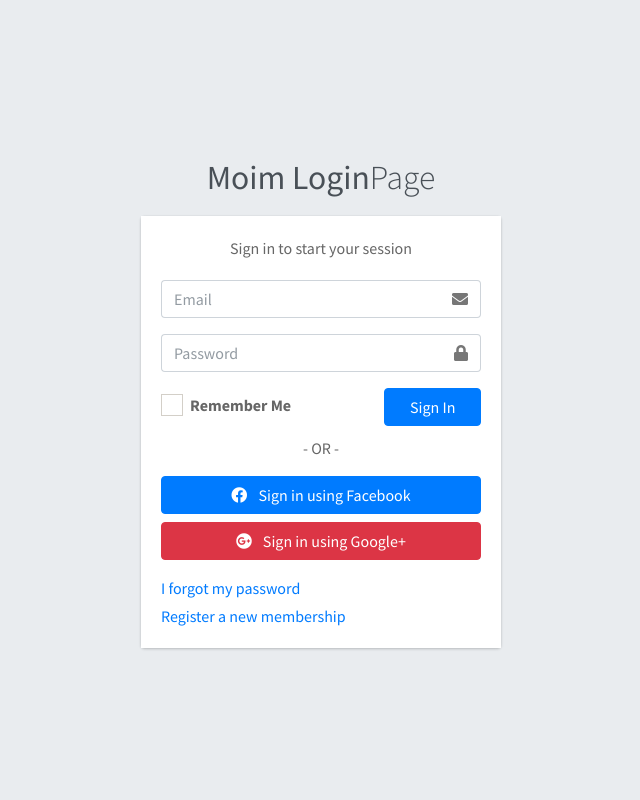
After one commit to pmc-web/pmcFirstWeb, a Spring Boot app: page /page/login in a window 1280 px wide. The commit adds this page. Shown: the whole page, without its empty margins (319-959 px from the left). Run offline with Spring Boot 4, Linux system fonts and the light colour scheme; some of the project's set-up classes (security, data sources, template engines, error pages and the like) are left out, and stand-ins take their place; some libraries are stand-ins or nearby versions.

Commit message:
코드 수정

```diff
--- a/src/main/java/com/bootproj/pmcweb/Controller/HomeController.java
+++ b/src/main/java/com/bootproj/pmcweb/Controller/HomeController.java
@@ -19,7 +19,7 @@ public class HomeController {
         List<Study> studyList = studyService.selectStudyList();
         model.addAttribute("studyList", studyList);
 
-        return "login";
+        return "test";
     }
 
     @GetMapping("/")
@@ -27,5 +27,4 @@ public class HomeController {
 
         return "main";
     }
-
 }
--- /dev/null
+++ b/src/main/java/com/bootproj/pmcweb/Controller/LoginController.java
@@ -0,0 +1,16 @@
+package com.bootproj.pmcweb.Controller;
+
+import org.springframework.stereotype.Controller;
+import org.springframework.web.bind.annotation.GetMapping;
+import org.springframework.web.bind.annotation.PathVariable;
+
+import java.util.Optional;
+
+@Controller
+public class LoginController {
+
+    @GetMapping("/page/{name}")
+    public String getPage(@PathVariable String name){
+        return "views/user/" + name;
+    }
+}
--- a/src/main/java/com/bootproj/pmcweb/PmcwebApplication.java
+++ b/src/main/java/com/bootproj/pmcweb/PmcwebApplication.java
@@ -1,8 +1,9 @@
 package com.bootproj.pmcweb;
 
-import org.mybatis.spring.annotation.MapperScan;
 import org.springframework.boot.SpringApplication;
 import org.springframework.boot.autoconfigure.SpringBootApplication;
+
+import javax.sql.DataSource;
 
 @SpringBootApplication
 public class PmcwebApplication {
@@ -10,5 +11,4 @@ public class PmcwebApplication {
 	public static void main(String[] args) {
 		SpringApplication.run(PmcwebApplication.class, args);
 	}
-
 }
--- a/src/main/resources/templates/views/navbar.html
+++ b/src/main/resources/templates/views/navbar.html
@@ -26,6 +26,12 @@
                 </div>
             </div>
         </form>
+
+        <ul class="navbar-nav">
+            <li class="nav-item d-none d-sm-inline-block">
+                <a href="/page/login" class="nav-link">login</a>
+            </li>
+        </ul>
 
         <!-- Right navbar links -->
         <ul class="navbar-nav ml-auto">
--- /dev/null
+++ b/src/main/resources/templates/views/user/login.html
@@ -0,0 +1,92 @@
+
+<!DOCTYPE html>
+<html>
+<head>
+    <meta charset="utf-8">
+    <meta http-equiv="X-UA-Compatible" content="IE=edge">
+    <title>Moim Project Log in</title>
+    <!-- Tell the browser to be responsive to screen width -->
+    <meta name="viewport" content="width=device-width, initial-scale=1">
+
+    <link rel="stylesheet" href="../../plugins/fontawesome-free/css/all.min.css">
+    <link rel="stylesheet" href="https://code.ionicframework.com/ionicons/2.0.1/css/ionicons.min.css">
+    <link rel="stylesheet" href="../../plugins/icheck-bootstrap/icheck-bootstrap.min.css">
+    <link rel="stylesheet" href="../../dist/css/adminlte.min.css">
+    <link href="https://fonts.googleapis.com/css?family=Source+Sans+Pro:300,400,400i,700" rel="stylesheet">
+</head>
+<body class="hold-transition login-page">
+<div class="login-box">
+    <div class="login-logo">
+        <a href="/"><b>Moim Login</b>Page</a>
+    </div>
+    <!-- /.login-logo -->
+    <div class="card">
+        <div class="card-body login-card-body">
+            <p class="login-box-msg">Sign in to start your session</p>
+
+            <form action="#" method="post">
+                <div class="input-group mb-3">
+                    <input type="email" class="form-control" placeholder="Email">
+                    <div class="input-group-append">
+                        <div class="input-group-text">
+                            <span class="fas fa-envelope"></span>
+                        </div>
+                    </div>
+                </div>
+                <div class="input-group mb-3">
+                    <input type="password" class="form-control" placeholder="Password">
+                    <div class="input-group-append">
+                        <div class="input-group-text">
+                            <span class="fas fa-lock"></span>
+                        </div>
+                    </div>
+                </div>
+                <div class="row">
+                    <div class="col-8">
+                        <div class="icheck-primary">
+                            <input type="checkbox" id="remember">
+                            <label for="remember">
+                                Remember Me
+                            </label>
+                        </div>
+                    </div>
+                    <!-- /.col -->
+                    <div class="col-4">
+                        <button type="submit" class="btn btn-primary btn-block">Sign In</button>
+                    </div>
+                    <!-- /.col -->
+                </div>
+            </form>
+
+            <div class="social-auth-links text-center mb-3">
+                <p>- OR -</p>
+                <a href="#" class="btn btn-block btn-primary">
+                    <i class="fab fa-facebook mr-2"></i> Sign in using Facebook
+                </a>
+                <a href="#" class="btn btn-block btn-danger">
+                    <i class="fab fa-google-plus mr-2"></i> Sign in using Google+
+                </a>
+            </div>
+            <!-- /.social-auth-links -->
+
+            <p class="mb-1">
+                <a href="forgot-password.html">I forgot my password</a>
+            </p>
+            <p class="mb-0">
+                <a href="/page/register" class="text-center">Register a new membership</a>
+            </p>
+        </div>
+        <!-- /.login-card-body -->
+    </div>
+</div>
+<!-- /.login-box -->
+
+<!-- jQuery -->
+<script src="../../plugins/jquery/jquery.min.js"></script>
+<!-- Bootstrap 4 -->
+<script src="../../plugins/bootstrap/js/bootstrap.bundle.min.js"></script>
+<!-- AdminLTE App -->
+<script src="../../dist/js/adminlte.min.js"></script>
+
+</body>
+</html>
```
Also changed, not shown: src/main/resources/templates/views/user/register.html (added, +108 -0 lines), src/main/resources/static/LocalStudy.png (added), src/main/resources/templates/test.html (renamed from src/main/resources/templates/login.html).
